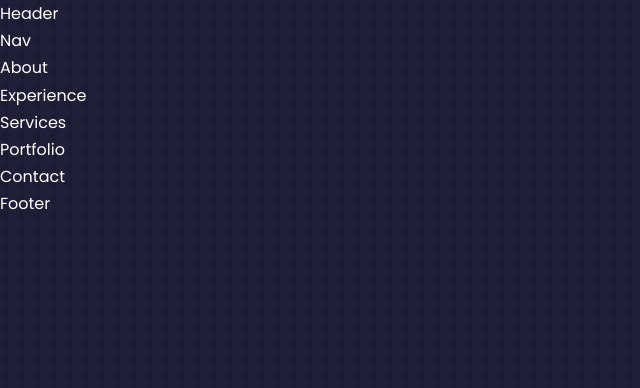
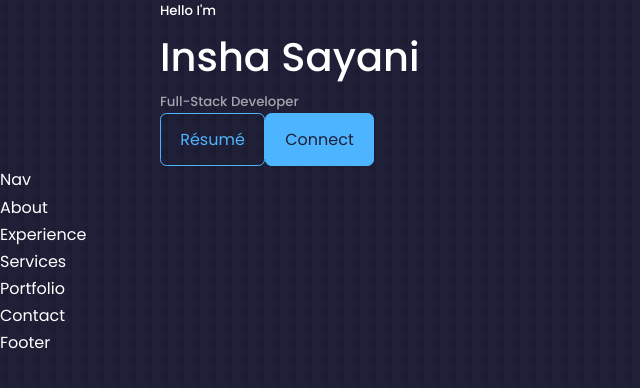
Before and after one commit to isayani/isayani-react-portfolio, a React (Create React App) app: page / in a window 1280 px wide. Shown: the top 388 px of the page, without its empty margins (0-640 px from the left). Built offline with nearby package versions, Linux system fonts and the light colour scheme.

Commit message:
CTA component and header

```diff
--- /dev/null
+++ b/src/components/header/CTA.jsx
@@ -0,0 +1,13 @@
+import React from 'react'
+import Resume from '../../assets/cv.pdf'
+
+const CTA = () => {
+  return (
+    <div className='cta'>
+        <a href={Resume} download className='btn'>Résumé</a>
+        <a href='#contact' className='btn btn-primary'>Connect</a>
+    </div>
+  )
+}
+
+export default CTA
--- a/src/components/header/Header.jsx
+++ b/src/components/header/Header.jsx
@@ -1,9 +1,17 @@
 import React from 'react';
 import './header.css'
+import CTA from './CTA'
 
 function Header() {
   return (
-    <div>Header</div>
+    <header>
+      <div className="container header__container">
+      <h5>Hello I'm</h5>
+      <h1>Insha Sayani</h1>
+      <h5 className='text-light'>Full-Stack Developer</h5>
+      <CTA />
+      </div>
+    </header>
   )
 }
 
```
